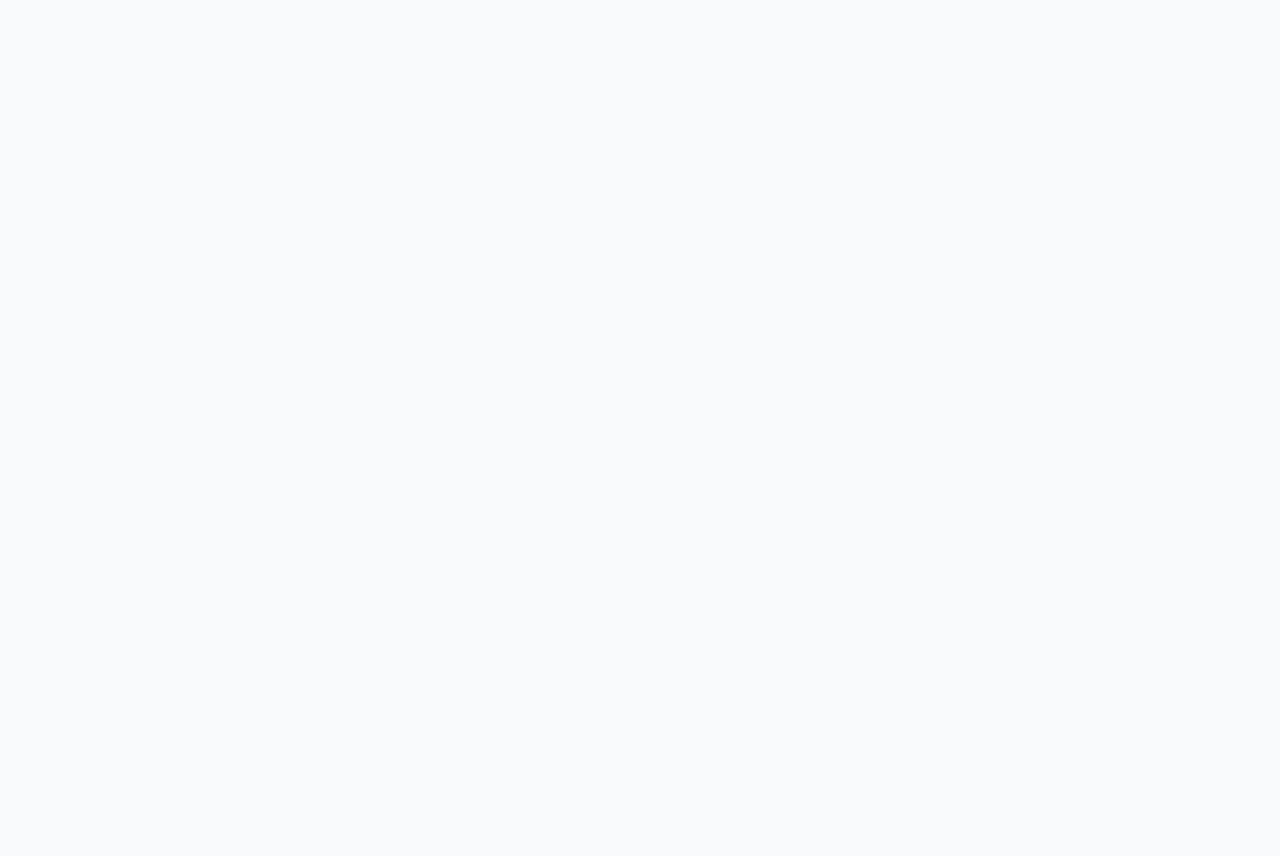
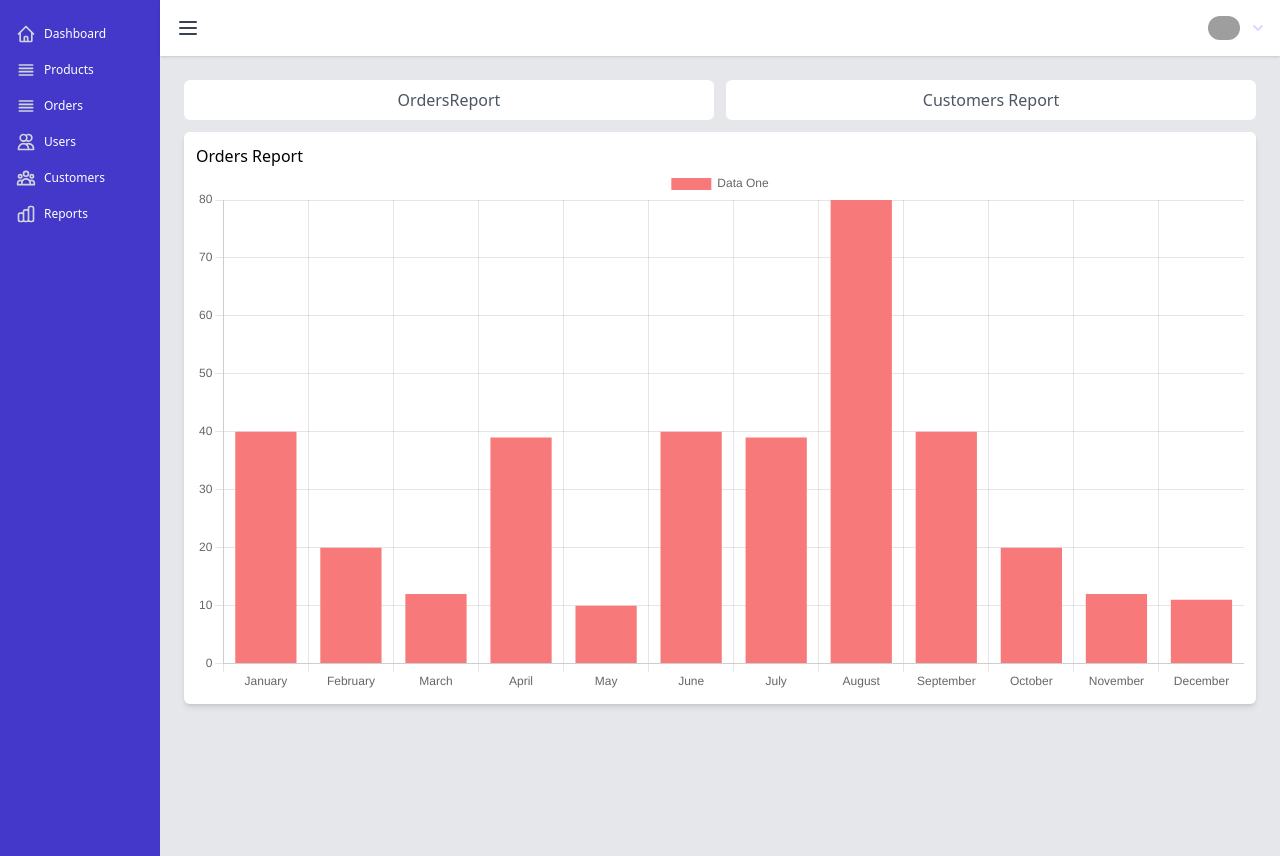
Before and after one commit to Ciprian-hub/shop-view, a Vue app: page /report/orders in a window 1280 px wide. Before the commit this address had no page. Before the commit the page ends 800 px from the top, so only its background shows below. Built offline with nearby package versions, Linux system fonts and the light colour scheme; no server answers; sample sign-in values are in the browser's storage; grey boxes are pictures that could not be loaded.

Commit message:
add reports

```diff
--- /dev/null
+++ b/src/components/Charts/Bar.vue
@@ -0,0 +1,138 @@
+<!--<script>-->
+<!--import { defineComponent, h } from 'vue'-->
+
+<!--import { Doughnut } from 'vue-chartjs'-->
+<!--import {-->
+<!--  Chart as ChartJS,-->
+<!--  Title,-->
+<!--  Tooltip,-->
+<!--  Legend,-->
+<!--  ArcElement,-->
+<!--  CategoryScale-->
+<!--} from 'chart.js'-->
+
+<!--ChartJS.register(Title, Tooltip, Legend, ArcElement, CategoryScale)-->
+
+<!--export default defineComponent({-->
+<!--  name: 'DoughnutChart',-->
+<!--  components: {-->
+<!--    Doughnut-->
+<!--  },-->
+<!--props: {-->
+<!--chartId: {-->
+<!--type: String,-->
+<!--default: 'doughnut-chart'-->
+<!--},-->
+<!--width: {-->
+<!--type: Number,-->
+<!--default: 400-->
+<!--},-->
+<!--height: {-->
+<!--type: Number,-->
+<!--default: 400-->
+<!--},-->
+<!--cssClasses: {-->
+<!--default: '',-->
+<!--type: String-->
+<!--},-->
+<!--styles: {-->
+<!--type: Object,-->
+<!--default: () => {}-->
+<!--},-->
+<!--plugins: {-->
+<!--type: Array,-->
+<!--default: () => []-->
+<!--},-->
+<!--data: {-->
+<!--type: Object,-->
+<!--required: true-->
+<!--}-->
+<!--},-->
+<!--  setup(props) {-->
+<!--    const chartOptions = {-->
+<!--      responsive: true,-->
+<!--      maintainAspectRatio: false-->
+<!--    }-->
+
+<!--    return () =>-->
+<!--        h(Doughnut,{-->
+<!--          chartData: props.data,-->
+<!--          chartOptions,-->
+<!--          chartId: props.chartId,-->
+<!--          width: props.width,-->
+<!--          height: props.height,-->
+<!--          cssClasses: props.cssClasses,-->
+<!--          styles: props.styles,-->
+<!--          plugins: props.plugins-->
+<!--        })-->
+<!--  }-->
+<!--})-->
+
+<!--</script>-->
+
+<!--<style scoped>-->
+
+<!--</style>-->
+<script>
+import {Bar} from 'vue-chartjs'
+import {ref, h} from 'vue'
+
+import {
+  Chart as ChartJS,
+  Title,
+  Tooltip,
+  Legend,
+  BarElement,
+  CategoryScale,
+  LinearScale
+} from 'chart.js'
+
+ChartJS.register(Title, Tooltip, Legend, BarElement, CategoryScale, LinearScale)
+export default {
+  props: {
+    chartId: {
+      type: String,
+      default: 'bar-chart'
+    },
+    width: {
+      type: Number,
+      default: 100
+    },
+    height: {
+      type: Number,
+      default: 100
+    },
+    cssClasses: {
+      default: '',
+      type: String
+    },
+    styles: {
+      type: Object,
+      default: () => {
+      }
+    },
+    plugins: {
+      type: Array,
+      default: () => []
+    },
+    data: {
+      type: Object,
+      // required: true
+    }
+  },
+  setup(props) {
+    const chartOptions = {
+      responsive: true,
+      maintainAspectRatio: false
+    }
+
+    // return the render function
+    return () => h(Bar, {
+          data: props.data,
+          chartOptions,
+          width: props.width
+        },
+        [])
+  }
+}
+</script>
--- a/src/components/Sidebar.vue
+++ b/src/components/Sidebar.vue
@@ -44,7 +44,7 @@
       </span>
     </router-link>
     <router-link
-        :to="{name: 'app'}"
+        :to="{name: 'reports.orders'}"
                  class="flex items-center p-2 rounded transition-colors hover:bg-black/30">
       <span class="mr-2 text-gray-300">
         <ChartBarIcon class="w-5"/>
--- a/src/router/index.js
+++ b/src/router/index.js
@@ -11,6 +11,9 @@ import Orders from "../views/Orders/Orders.vue";
 import Users from "../views/Users/Users.vue";
 import Customers from "../views/Customers/Customers.vue";
 import CustomerView from "../views/Customers/CustomerView.vue";
+import CustomersReport from "../views/Reports/CustomersReport.vue";
+import OrdersReport from "../views/Reports/OrdersReport.vue";
+import Report from "../views/Reports/Report.vue";
 
 const routes = [
     {
@@ -20,6 +23,7 @@ const routes = [
     {
         path: '/app',
         name: 'app',
+        redirect: '/app/dashboard',
         component: AppLayout,
         meta: {
             requiresAuth: true
@@ -60,6 +64,26 @@ const routes = [
                 name: 'app.customer.view',
                 component: CustomerView
             },
+            {
+                path: '/report',
+                name: 'reports',
+                component: Report,
+                meta: {
+                    requiresAuth: true
+                },
+                children: [
+                    {
+                        path: 'orders',
+                        name: 'reports.orders',
+                        component: OrdersReport
+                    },
+                    {
+                        path: 'customers',
+                        name: 'reports.customers',
+                        component: CustomersReport
+                    },
+                ]
+            },
         ]
     },
     {
@@ -90,7 +114,7 @@ const routes = [
 
 const router = createRouter({
     history: createWebHistory(),
-    routes
+    routes,
 })
 
 router.beforeEach((to, from, next) => {
--- /dev/null
+++ b/src/views/Reports/CustomersReport.vue
@@ -0,0 +1,13 @@
+<template>
+  <div>
+    Customers report
+  </div>
+</template>
+
+<script setup>
+
+</script>
+
+<style lang="scss" scoped>
+
+</style>
--- /dev/null
+++ b/src/views/Reports/OrdersReport.vue
@@ -0,0 +1,40 @@
+<template>
+  <div>
+    Orders Report
+    <BarChart :width="40" :data="dataForBoar.chartData" :options="dataForBoar.chartOptions"/>
+  </div>
+</template>
+
+<script setup>
+import axiosClient from "../../axios.js";
+import {ref} from "vue";
+import BarChart from "../../components/Charts/Bar.vue";
+
+const chartData = ref([])
+
+const dataForBoar = {
+  chartData: {
+    labels: ['January', 'February', 'March', 'April', 'May', 'June', 'July', 'August', 'September', 'October', 'November', 'December'],
+    datasets: [
+      {
+        label: 'Data One',
+        backgroundColor: '#f87979',
+        data: [40, 20, 12, 39, 10, 40, 39, 80, 40, 20, 12, 11]
+      }
+    ]
+  },
+  chartOptions: {
+    responsive: true
+  }
+}
+
+axiosClient.get('reports/orders')
+    .then(({data}) => {
+      chartData.value = data
+      console.log(chartData.value)
+    })
+</script>
+
+<style lang="scss" scoped>
+
+</style>
--- /dev/null
+++ b/src/views/Reports/Report.vue
@@ -0,0 +1,27 @@
+<template>
+  <div>
+    <div class="grid gap-3 grid-cols-2">
+      <router-link :to="{name: 'reports.orders'}"
+                   class="bg-white py-2 px-3 text-gray-600 rounded-md text-center"
+                   active-class='text-blue-600 bg-blue-500'>OrdersReport
+      </router-link>
+      <router-link :to="{name: 'reports.customers'}"
+                   class="bg-white py-2 px-3 text-gray-600 rounded-md text-center"
+                   active-class='text-blue-600 bg-blue-500'>Customers Report
+      </router-link>
+    </div>
+
+    <div class="bg-white p-3 rounded-md mt-3 shadow-md">
+      <router-view></router-view>
+    </div>
+
+  </div>
+</template>
+
+<script setup>
+
+</script>
+
+<style lang="scss" scoped>
+
+</style>
```
Also changed, not shown: src/components/Charts/Doughnut.vue (+0 -74 lines).
